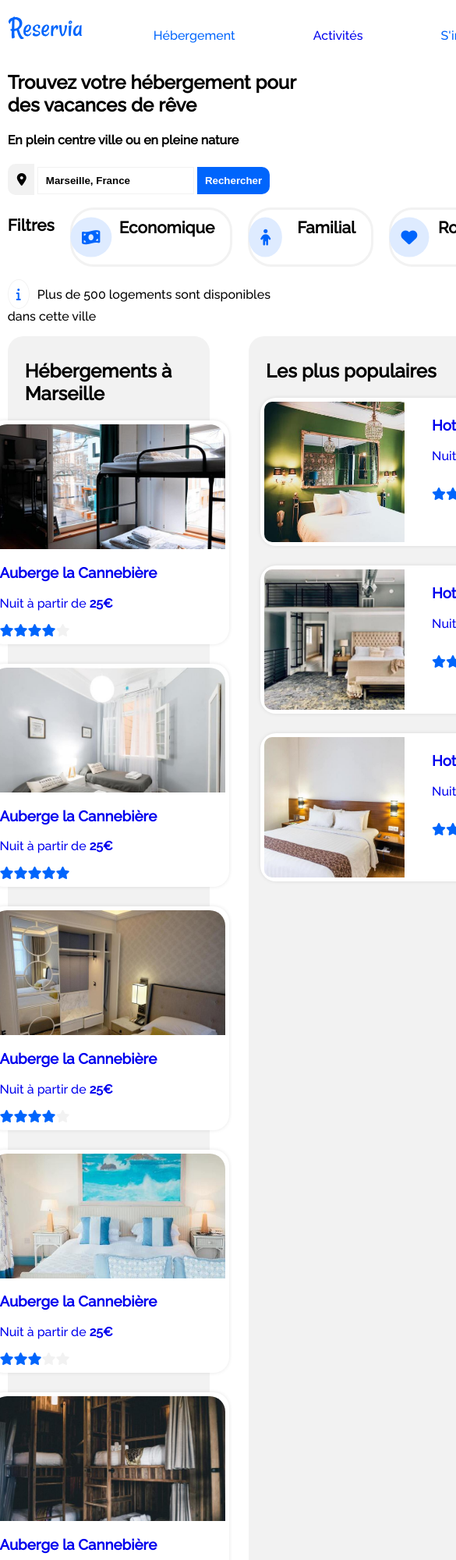
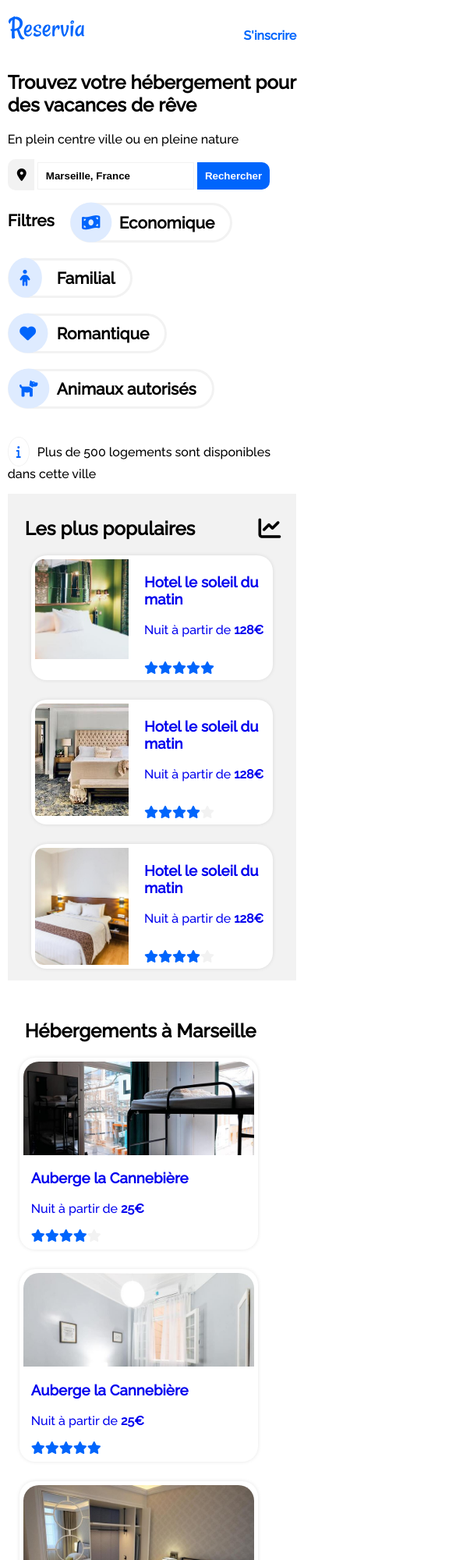
Before and after one commit to ChristelleVinosPoyo/ChristelleVinosPoyo_2_18122020, a plain HTML site: page index.html in a window 390 px wide. Shown: the top 2000 px of the page at 78% size, 585 px wide, since content can reach past the window. Drawn offline with Linux system fonts and the light colour scheme.

Commit message:
desktop 90%, responsive débuté

```diff
--- a/index.html
+++ b/index.html
@@ -4,6 +4,8 @@
     <meta charset="UTF-8">
     <meta name="viewport" content="width=device-width, initial-scale=1.0">
     <link rel="stylesheet" href="style.css" />
+    <!--  pour lier le fichier css responsive : -->
+    <link rel="stylesheet" media="screen and (max-width: 1280px)" href="petite-resolution.css" />
     <link rel="preconnect" href="https://fonts.gstatic.com">
     <!--  pour utiliser la police Raleway de Google : -->
     <link href="https://fonts.googleapis.com/css2?family=Raleway:wght@500&display=swap" rel="stylesheet">
@@ -22,9 +24,9 @@
             <img id="logo" src="images/logo/Reservia.svg" alt="logo Réservia">
             <nav>
                 <ul>
-                    <li><a class="element-menu bleu" href="#section2">Hébergement</a></li>
-                    <li><a class="element-menu" href="#section3">Activités</a></li>
-                    <li><a class="element-menu bleu" href="#">S'inscrire</a></li>
+                    <li class="menu-hebergement bleu"><a class="element-menu bleu" href="#section2">Hébergement</a></li>
+                    <li class="menu-activités"><a class="element-menu" href="#section3">Activités</a></li>
+                    <li class="menu-sinscrire"><a class="element-menu bleu" href="#">S'inscrire</a></li>
                 </ul>
             </nav>
 
@@ -34,7 +36,7 @@
         <section id="section1">
 
             <h1>Trouvez votre hébergement pour des vacances de rêve</h1>
-            <h4>En plein centre ville ou en pleine nature</h4>
+            <p>En plein centre ville ou en pleine nature</p>
             <form method="POST" action="traitement.php">
                 <p>
                     <i class="fas fa-map-marker-alt"></i>
--- /dev/null
+++ b/petite-resolution.css
@@ -0,0 +1,89 @@
+#section2
+    {
+        flex-direction: column-reverse;
+    }
+#hebergements-a-marseille
+{
+    width: 100%;
+}
+#les-plus-populaires
+{
+    width: 100%;
+    justify-content: center;
+    margin: 0 0 20px 0;
+}
+#conteneur2
+{
+    flex-direction: row;
+
+}
+.item-populaires
+{
+
+    width: 300px;
+    height: 150px;
+    margin: 10px 15px 15px 15px;
+
+}
+#conteneur3
+{
+    flex-wrap: wrap;
+}
+
+#conteneur2img3
+{
+    transform: translate(0, -15%);
+}
+
+@media screen and (max-width: 480px)
+{
+
+    .menu-sinscrire
+    {
+        font-weight: bold;
+    }
+    nav a
+    {
+        margin: 0px;
+    }
+    #conteneur1
+    {
+        flex-direction: column;
+        width: auto;
+    }
+    #hebergements-a-marseille
+    {
+        background: none;
+    }
+    .menu-hebergement, .menu-activités
+    {
+        display: none;
+    }
+    .carte-image1
+    {
+        height: 120px;
+    }
+    .item-hebergement
+    {
+        width: 80%;
+    }
+    #les-plus-populaires
+{
+    width: 100%;
+    border-radius: 0px;
+    background: #F2F2F2;
+}
+    #conteneur2
+    {
+        flex-direction: column;
+
+    }
+    .item-activites
+    {
+        width: 100%;
+    }
+    #section3
+    {
+        flex-direction: row;
+    }
+}
--- a/style.css
+++ b/style.css
@@ -13,14 +13,12 @@ body
     margin: auto;
 }
 
-
 a, a:hover, a:visited, a:active /* pour enlever la mise en forme des liens */
 {
 
     text-decoration:none;
 
 }
-
 
 /* -----------------------------------------header---------------------------------------- */
 header
@@ -73,6 +71,10 @@ nav li:hover
 {
     width: 100%;
 }
+h1
+{
+    font-weight :bold;
+}
 
 .fa-map-marker-alt
 {
@@ -119,7 +121,7 @@ nav li:hover
     position: relative;
     border: solid 3px #F2F2F2;
     border-radius: 30px;
-    margin-right: 20px;
+    margin: 0px 20px 20px 0px;
 }
 
 #section-filtre h4
@@ -155,6 +157,7 @@ nav li:hover
 #section-filtre
 {
     display: flex;
+    flex-wrap: wrap;
 }
 
 /* ---------------------------------section 2 : Hébergements---------------------------------- */
@@ -170,9 +173,7 @@ nav li:hover
     width: 70%; /* largeur */
     border-radius: 20px; /* angles arrondis */
     background: #F2F2F2;
-    justify-content: center;
     padding-bottom: 20px;
-    flex-wrap: wrap;
 }
 #hebergements-a-marseille h2
 {
@@ -235,11 +236,10 @@ nav li:hover
 }
 #les-plus-populaires
 {
-    width: 550px;
+    width: 30%;
     border-radius: 20px; /* angles arrondis */
     background: #F2F2F2;
-    justify-content: center;
-    flex-wrap: wrap;
+
     margin-left: 50px;
 }
 #les-plus-populaires h2, .afficher-plus
@@ -250,11 +250,12 @@ nav li:hover
 }
 .item-populaires
 {
+
+
     background: #ffffff;
     border-radius: 20px;
-    width: 450px;
+    width: 85%;
     height: 180px;
-    margin: 10px 15px 15px 15px;
     padding: 5px;
     position: relative;
     box-shadow: 0px 0px 5px 0px rgba(0, 0, 0, 0.1);
@@ -266,7 +267,7 @@ nav li:hover
 #conteneur2
 {
     width: 100%;
-    border-radius: 20px;
+    height: auto;
     display: flex;
     flex-direction: column;
     justify-content: center;
@@ -274,7 +275,8 @@ nav li:hover
 }
 #conteneur2img1, #conteneur2img2
 {
-    height: 100%;
+    width: 100%;
+    transform: scale(2.2, 2.2);
 }
 #conteneur2img3
 {
@@ -322,7 +324,7 @@ nav li:hover
     display: flex;
     justify-content: space-between;
     width: 100%;
-    height: 500px;
+    height: auto;
 }
 .item-activites
 {
@@ -350,15 +352,15 @@ nav li:hover
 }
 .hauteur60
 {
-    height: 60%;
+    height: 300px;
 }
 .hauteur40
 {
-    height: 40%;
+    height: 200px;
 }
 .hauteur100
 {
-    height: 100%;
+    height: 500px;
 }
 #conteneurA, #conteneurB
 {
```
